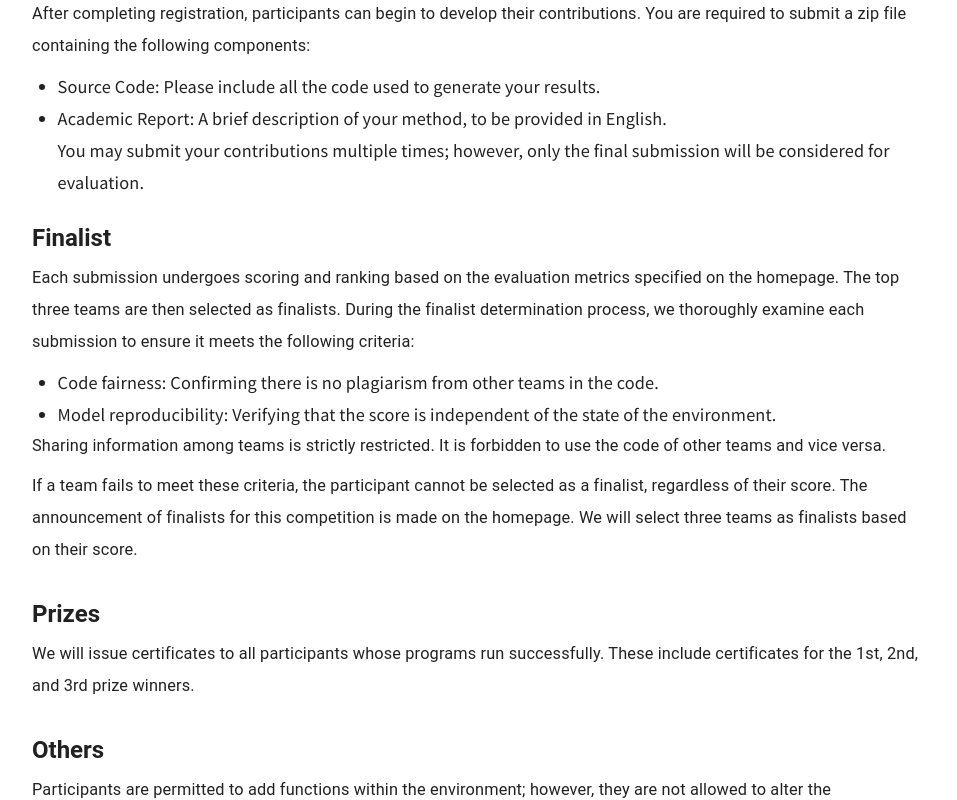
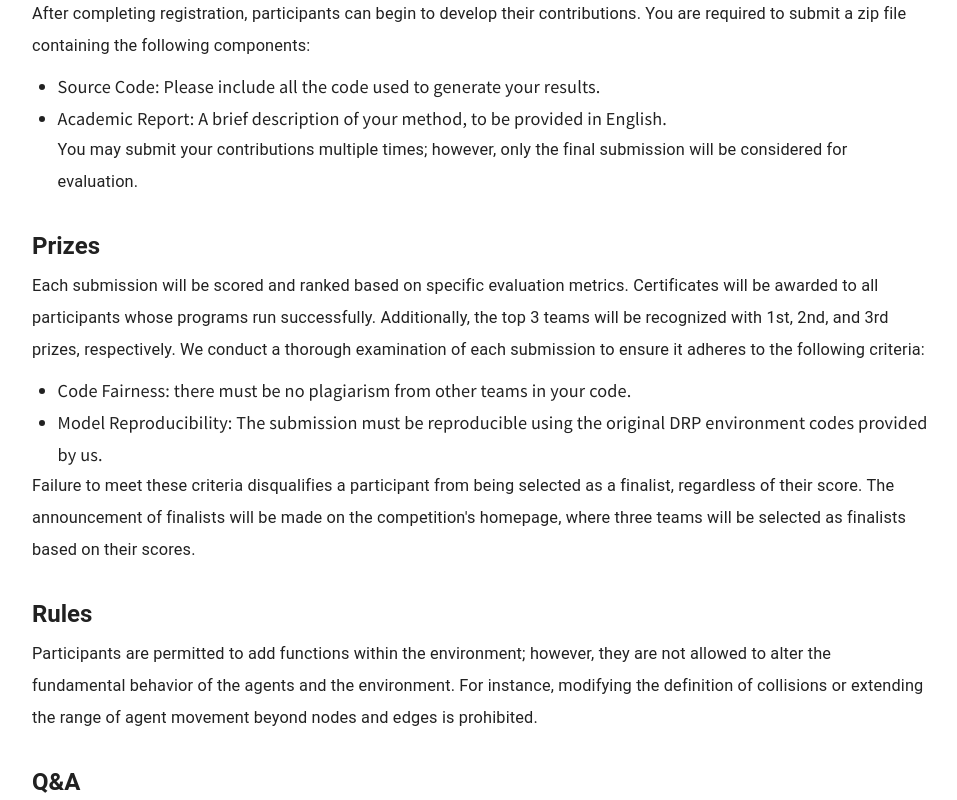
Before and after one commit to DING-1994/drp-competition-site, a React (Vite) app: page /#/rules-and-guidelines in a window 1280 px wide. Shown: the part 420-1220 px from the top of the page, without its empty margins (160-1117 px from the left). Built offline with nearby package versions, Linux system fonts and the light colour scheme; no server answers; sample sign-in values are in the browser's storage.

Commit message:
Update RulesAndGuidelines.tsx

```diff
--- a/src/pages/RulesAndGuidelines.tsx
+++ b/src/pages/RulesAndGuidelines.tsx
@@ -29,49 +29,39 @@ export default function RulesAndGuidelines({ index, value }: PageProps) {
         <li>
           Academic Report: A brief description of your method, to be provided in English.
         </li>
+      <Paragraph>
       You may submit your contributions multiple times; however, only the final submission will be considered for evaluation.
+      </Paragraph>
       </Ul>
 
-      <HeadingWithLink id="finalist">Finalist</HeadingWithLink>
+      <HeadingWithLink id="prizes">Prizes</HeadingWithLink>
       <Paragraph>
-        Each submission undergoes scoring and ranking based on the evaluation
-        metrics specified on the homepage. The top three teams are then selected
-        as finalists. During the finalist determination process, we thoroughly
-        examine each submission to ensure it meets the following criteria:
+        Each submission will be scored and ranked based on specific evaluation metrics.
+        Certificates will be awarded to all participants whose programs run successfully.
+        Additionally, the top 3 teams will be recognized with 1st, 2nd, and 3rd prizes, respectively.
+        We conduct a thorough examination of each submission to ensure it adheres to the following criteria:
       </Paragraph>
       <Ul>
         <li>
-          Code fairness: Confirming there is no plagiarism from other teams in
-          the code.
+          Code Fairness: there must be no plagiarism from other teams in your code.
         </li>
         <li>
-          Model reproducibility: Verifying that the score is independent of the
-          state of the environment.
+          Model Reproducibility: The submission must be reproducible using the original DRP environment codes provided by us.
         </li>
       </Ul>
       <Paragraph>
-        Sharing information among teams is strictly restricted. It is forbidden
-        to use the code of other teams and vice versa.
+       Failure to meet these criteria disqualifies a participant from being selected as a finalist,
+        regardless of their score. The announcement of finalists will be made on the competition's homepage,
+        where three teams will be selected as finalists based on their scores.
       </Paragraph>
-      <Paragraph>
-        If a team fails to meet these criteria, the participant cannot be
-        selected as a finalist, regardless of their score. The announcement of
-        finalists for this competition is made on the homepage. We will select
-        three teams as finalists based on their score.
-      </Paragraph>
-      <HeadingWithLink id="prizes">Prizes</HeadingWithLink>
-      <Paragraph>
-        We will issue certificates to all participants whose programs run
-        successfully. These include certificates for the 1st, 2nd, and 3rd prize
-        winners.
-      </Paragraph>
-      <HeadingWithLink id="others">Others</HeadingWithLink>
+
+      <HeadingWithLink id="others">Rules</HeadingWithLink>
       <Paragraph>
         Participants are permitted to add functions within the environment;
         however, they are not allowed to alter the fundamental behavior of the
         agents and the environment. For instance, modifying the definition of
         collisions or extending the range of agent movement beyond nodes and
-        edges is strictly prohibited.
+        edges is prohibited.
       </Paragraph>
             <HeadingWithLink id="q-and-a">Q&A</HeadingWithLink>
       <Paragraph>
```
